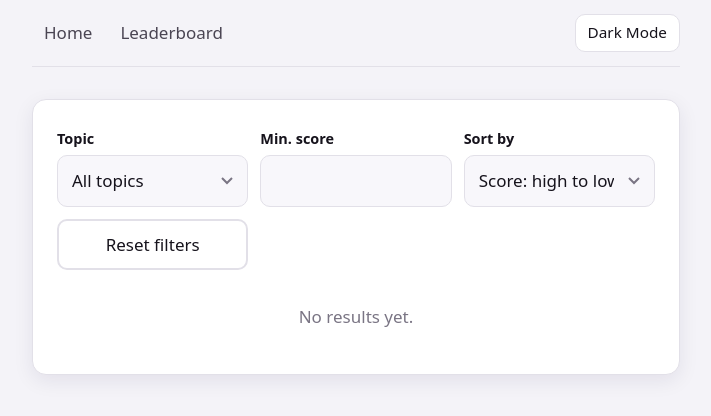
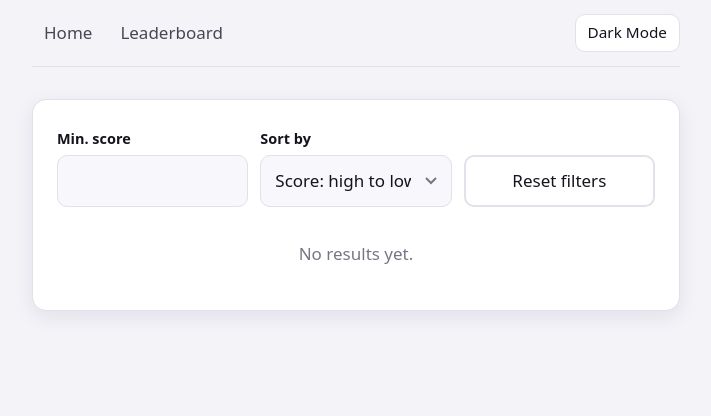
Before and after one commit to AntonDushchak/quiz-react, a React (Vite) app: page /leaderboard in a window 1280 px wide. Shown: the top 416 px of the page, without its empty margins (284-995 px from the left). Built offline with nearby package versions, Linux system fonts and the light colour scheme.

Commit message:
Revert "feat: add thema name and amount questions to result"
This reverts commit 85b5a8bf203d87c8d23c1e0a09b7289d82bf79bd.

```diff
--- a/src/Leaderboard.jsx
+++ b/src/Leaderboard.jsx
@@ -1,23 +1,8 @@
 import { useState } from "react";
 import useStorage from "./hooks/useStorage";
-import { useFetch } from "./hooks/useFetch";
 import Button from "./components/Button";
-import { SORT_OPTIONS, DEFAULT_FILTERS, CUSTOM_QUESTIONS_PATH, ALL_TOPICS } from "./constants";
+import { SORT_OPTIONS, DEFAULT_FILTERS } from "./constants";
 import { filterResults, sortResults } from "./results";
-
-function getTopicName(id, customCategories) {
-    if (id === undefined || id === null) {
-        return null;
-    }
-    if (id === "") {
-        return "Any category";
-    }
-    const custom = customCategories?.find((c) => c.id === id);
-    if (custom) {
-        return custom.name;
-    }
-    return `Open Trivia #${id}`;
-}
 
 const SORT_LABELS = {
     [SORT_OPTIONS.SCORE_DESC]: "Score: high to low",
@@ -28,10 +13,7 @@ const SORT_LABELS = {
 
 function Leaderboard() {
     const { results, removeResult } = useStorage();
-    const { data: customCategories } = useFetch(CUSTOM_QUESTIONS_PATH);
     const [filters, setFilters] = useState(DEFAULT_FILTERS);
-
-    const topics = [...new Set(results.map((r) => r.thema).filter((t) => t !== undefined))];
 
     const onFilter = (key, value) => setFilters((prev) => ({ ...prev, [key]: value }));
     const onReset = () => setFilters(DEFAULT_FILTERS);
@@ -41,21 +23,6 @@ function Leaderboard() {
     return (
         <section className="standings">
             <div className="filter-grid">
-                <div className="form-group">
-                    <label htmlFor="filter-topic">Topic</label>
-                    <select
-                        id="filter-topic"
-                        value={filters.thema}
-                        onChange={(e) => onFilter("thema", e.target.value)}
-                    >
-                        <option value={ALL_TOPICS}>All topics</option>
-                        {topics.map((t) => (
-                            <option key={t} value={t}>
-                                {getTopicName(t, customCategories)}
-                            </option>
-                        ))}
-                    </select>
-                </div>
                 <div className="form-group">
                     <label htmlFor="filter-min-score">Min. score</label>
                     <input
@@ -84,23 +51,14 @@ function Leaderboard() {
             </div>
 
             <div className="results-table">
-                {visibleResults.map((r) => {
-                    const topicName = getTopicName(r.thema, customCategories);
-                    return (
-                        <div key={r.date} className="result-row">
-                            <div className="result-info">
-                                <p className="result-name">{r.name || "Anonymous"}</p>
-                                <p className="result-meta">
-                                    {topicName && <span className="result-topic">{topicName}</span>}
-                                    {r.amount && <span>{r.amount} questions</span>}
-                                    <span>{new Date(r.date).toLocaleDateString()}</span>
-                                </p>
-                            </div>
-                            <p className="result-score">{r.score}</p>
-                            <Button onClick={() => removeResult(r.date)}>Delete</Button>
-                        </div>
-                    );
-                })}
+                {visibleResults.map((r) => (
+                    <div key={r.date} className="result-row">
+                        {r.name && <p className="result-name">{r.name}</p>}
+                        <p className="result-date">{new Date(r.date).toLocaleDateString()}</p>
+                        <p className="result-score">{r.score}</p>
+                        <Button onClick={() => removeResult(r.date)}>Delete</Button>
+                    </div>
+                ))}
             </div>
         </section>
     );
--- a/src/Quiz.jsx
+++ b/src/Quiz.jsx
@@ -128,9 +128,7 @@ function Quiz({ settings }) {
             setCurrentQuestionIndex(currentQuestionIndex + 1);
         } else {
             const newScore = countScore();
-            navigate("/result", {
-                state: { score: newScore, thema: settings.category, amount: settings.amount },
-            });
+            navigate("/result", { state: { score: newScore } });
         }
     };
 
--- a/src/Result.jsx
+++ b/src/Result.jsx
@@ -6,9 +6,6 @@ import { useState } from "react";
 function Result() {
     const location = useLocation();
     const score = location.state?.score;
-    const thema = location.state?.thema;
-    const amount = location.state?.amount;
-
     const navigate = useNavigate();
     const { addResult } = useStorage();
     const [name, setName] = useState("");
@@ -18,7 +15,7 @@ function Result() {
 
     function handleSubmit(e) {
         e.preventDefault();
-        addResult({ name: name, date: Date.now(), score: score, thema: thema, amount: amount });
+        addResult({ name: name, date: Date.now(), score: score });
         navigate("/leaderboard");
     }
 
--- a/src/constants.js
+++ b/src/constants.js
@@ -20,9 +20,7 @@ export const SORT_OPTIONS = {
     DATE_DESC: "date-desc",
     DATE_ASC: "date-asc",
 };
-export const ALL_TOPICS = "all";
 export const DEFAULT_FILTERS = {
-    thema: ALL_TOPICS,
     minScore: "",
     sortOption: SORT_OPTIONS.SCORE_DESC,
 };
--- a/src/index.css
+++ b/src/index.css
@@ -521,36 +521,9 @@ input:is([type="text"], [type="number"], :not([type])):focus-visible {
     background: #f3c9a4;
 }
 
-/* Name oben, darunter Thema, Anzahl und Datum */
-.result-info {
+.result-date {
     flex: 1;
-    min-width: 0;
-    display: flex;
-    flex-direction: column;
-    gap: 4px;
-}
-
-.result-meta {
-    display: flex;
-    flex-wrap: wrap;
-    align-items: center;
-    gap: 4px 10px;
-    font-size: 0.8rem;
     color: var(--text-muted);
-}
-
-/* Punkt als Trenner zwischen Anzahl und Datum */
-.result-meta span:not(.result-topic) + span::before {
-    content: "·";
-    margin-right: 10px;
-}
-
-.result-topic {
-    padding: 2px 8px;
-    font-weight: 600;
-    color: var(--accent);
-    background: var(--accent-soft);
-    border-radius: 999px;
 }
 
 .result-score {
@@ -593,11 +566,8 @@ input:is([type="text"], [type="number"], :not([type])):focus-visible {
 }
 
 .result-name {
-    overflow: hidden;
     font-weight: 600;
     color: var(--text-h);
-    white-space: nowrap;
-    text-overflow: ellipsis;
 }
 
 /* Leere Tabelle */
--- a/src/results.js
+++ b/src/results.js
@@ -1,13 +1,10 @@
-import { SORT_OPTIONS, ALL_TOPICS } from "./constants";
+import { SORT_OPTIONS } from "./constants";
 
 export function filterResults(results, filters) {
     const minScore = Number(filters.minScore);
     const hasMinScore = filters.minScore !== "" && Number.isFinite(minScore);
 
     return results.filter((r) => {
-        if (filters.thema !== ALL_TOPICS && r.thema !== filters.thema) {
-            return false;
-        }
         if (hasMinScore && r.score < minScore) {
             return false;
         }
```
